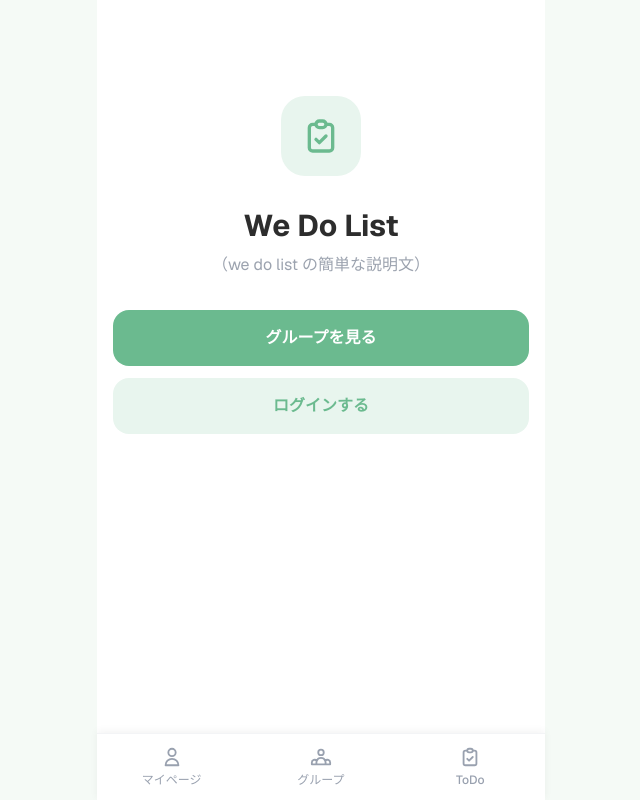
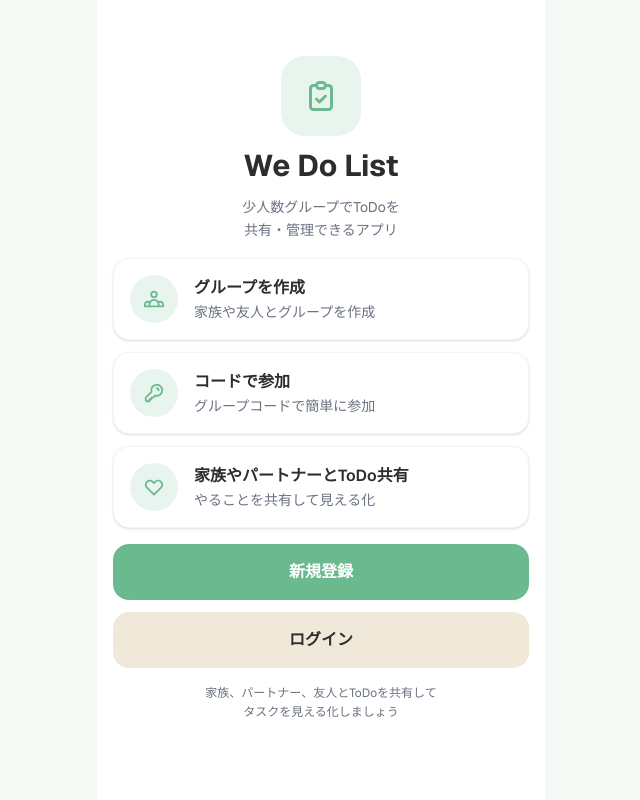
Before and after one commit to corgi-rika/we-do-list, a Next.js app: page / in a window 1280 px wide. Shown: the whole page, without its empty margins (319-959 px from the left). Built offline with nearby package versions, Linux system fonts and the light colour scheme.

Commit message:
feat: ホームページの実装

```diff
--- /dev/null
+++ b/src/app/(app)/layout.tsx
@@ -0,0 +1,19 @@
+import { Suspense } from "react";
+import FooterNav from "@/components/FooterNav";
+
+export default function AppLayout({
+  children,
+}: {
+  children: React.ReactNode;
+}) {
+  return (
+    <div className="mx-auto max-w-md min-h-screen flex flex-col bg-white">
+      <main className="flex-1 pb-20 px-4 pt-4">
+        {children}
+      </main>
+      <Suspense fallback={null}>
+        <FooterNav />
+      </Suspense>
+    </div>
+  );
+}
--- /dev/null
+++ b/src/app/(public)/layout.tsx
@@ -0,0 +1,13 @@
+export default function MarketingLayout({
+  children,
+}: {
+  children: React.ReactNode;
+}) {
+  return (
+    <div className="mx-auto max-w-md min-h-screen flex flex-col bg-white">
+      <main className="flex-1 px-4 pt-4">
+        {children}
+      </main>
+    </div>
+  );
+}
--- /dev/null
+++ b/src/app/(public)/page.tsx
@@ -0,0 +1,116 @@
+import Button from "@/components/Button";
+import FeatureCard from "@/components/FeatureCard";
+import MutedText from "@/components/MutedText";
+
+export default function Home() {
+  return (
+    <div className="flex flex-col items-center gap-4 py-10 text-center">
+      {/* ① アイコン・タイトル */}
+      <div className="flex flex-col items-center gap-3">
+        <div className="w-20 h-20 rounded-3xl bg-primary-light flex items-center justify-center">
+          <svg
+            width="36"
+            height="36"
+            fill="none"
+            viewBox="0 0 24 24"
+            stroke="#6bba8f"
+            strokeWidth={2}
+          >
+            <path
+              strokeLinecap="round"
+              strokeLinejoin="round"
+              d="M9 5H7a2 2 0 00-2 2v12a2 2 0 002 2h10a2 2 0 002-2V7a2 2 0 00-2-2h-2M9 5a2 2 0 002 2h2a2 2 0 002-2M9 5a2 2 0 012-2h2a2 2 0 012 2m-6 9l2 2 4-4"
+            />
+          </svg>
+        </div>
+        <h1 className="text-3xl font-bold text-foreground">We Do List</h1>
+        <MutedText className="leading-relaxed">
+          少人数グループでToDoを
+          <br />
+          共有・管理できるアプリ
+        </MutedText>
+      </div>
+
+      {/* ② 機能カード */}
+      <div className="flex flex-col gap-3 w-full">
+        <FeatureCard
+          icon={
+            <svg
+              width="22"
+              height="22"
+              fill="none"
+              viewBox="0 0 24 24"
+              stroke="#6bba8f"
+              strokeWidth={2}
+            >
+              <path
+                strokeLinecap="round"
+                strokeLinejoin="round"
+                d="M17 20h5v-2a3 3 0 00-5.356-1.857M17 20H7m10 0v-2c0-.656-.126-1.283-.356-1.857M7 20H2v-2a3 3 0 015.356-1.857M7 20v-2c0-.656.126-1.283.356-1.857m0 0a5.002 5.002 0 019.288 0M15 7a3 3 0 11-6 0 3 3 0 016 0z"
+              />
+            </svg>
+          }
+          title="グループを作成"
+          description="家族や友人とグループを作成"
+        />
+        <FeatureCard
+          icon={
+            <svg
+              width="22"
+              height="22"
+              fill="none"
+              viewBox="0 0 24 24"
+              stroke="#6bba8f"
+              strokeWidth={2}
+            >
+              <path
+                strokeLinecap="round"
+                strokeLinejoin="round"
+                d="M15 7a2 2 0 012 2m4 0a6 6 0 01-7.743 5.743L11 17H9v2H7v2H4a1 1 0 01-1-1v-2.586a1 1 0 01.293-.707l5.964-5.964A6 6 0 1121 9z"
+              />
+            </svg>
+          }
+          title="コードで参加"
+          description="グループコードで簡単に参加"
+        />
+        <FeatureCard
+          icon={
+            <svg
+              width="22"
+              height="22"
+              fill="none"
+              viewBox="0 0 24 24"
+              stroke="#6bba8f"
+              strokeWidth={2}
+            >
+              <path
+                strokeLinecap="round"
+                strokeLinejoin="round"
+                d="M4.318 6.318a4.5 4.5 0 000 6.364L12 20.364l7.682-7.682a4.5 4.5 0 00-6.364-6.364L12 7.636l-1.318-1.318a4.5 4.5 0 00-6.364 0z"
+              />
+            </svg>
+          }
+          title="家族やパートナーとToDo共有"
+          description="やることを共有して見える化"
+        />
+      </div>
+
+      {/* ③ ボタン */}
+      <div className="flex flex-col gap-3 w-full">
+        <Button variant="primary" fullWidth href="/signup">
+          新規登録
+        </Button>
+        <Button variant="secondary" fullWidth href="/signin">
+          ログイン
+        </Button>
+      </div>
+
+      {/* ④ フッターテキスト */}
+      <MutedText size="xs" className="leading-relaxed pb-4">
+        家族、パートナー、友人とToDoを共有して
+        <br />
+        タスクを見える化しましょう
+      </MutedText>
+    </div>
+  );
+}
--- a/src/app/globals.css
+++ b/src/app/globals.css
@@ -7,7 +7,7 @@
   --primary: #6bba8f;
   --primary-light: #e8f5ee;
   --beige: #f0e8d8;
-  --muted: #9ca3af;
+  --muted: #6b7280;
 }
 
 @theme inline {
--- a/src/app/layout.tsx
+++ b/src/app/layout.tsx
@@ -1,8 +1,6 @@
 import type { Metadata } from "next";
 import { Geist } from "next/font/google";
-import { Suspense } from "react";
 import "./globals.css";
-import FooterNav from "@/components/FooterNav";
 
 const geistSans = Geist({
   variable: "--font-geist-sans",
@@ -22,16 +20,7 @@ export default function RootLayout({
   return (
     <html lang="ja" className={`${geistSans.variable} h-full antialiased`}>
       <body className="min-h-full bg-background">
-        {/* スマホ幅を意識した中央寄せレイアウト */}
-        <div className="mx-auto max-w-md min-h-screen flex flex-col bg-white">
-          {/* メインコンテンツエリア（フッターの高さ分のpadding-bottomを確保） */}
-          <main className="flex-1 pb-20 px-4 pt-4">
-            {children}
-          </main>
-          <Suspense fallback={null}>
-            <FooterNav />
-          </Suspense>
-        </div>
+        {children}
       </body>
     </html>
   );
--- a/src/app/page.tsx
+++ /dev/null
@@ -1,36 +0,0 @@
-export default function Home() {
-  return (
-    <div className="flex flex-col items-center justify-center gap-8 py-20 text-center">
-      {/* アプリアイコン */}
-      <div className="w-20 h-20 rounded-3xl bg-primary-light flex items-center justify-center">
-        <svg width="40" height="40" fill="none" viewBox="0 0 24 24" stroke="#6bba8f" strokeWidth={2}>
-          <path strokeLinecap="round" strokeLinejoin="round" d="M9 5H7a2 2 0 00-2 2v12a2 2 0 002 2h10a2 2 0 002-2V7a2 2 0 00-2-2h-2M9 5a2 2 0 002 2h2a2 2 0 002-2M9 5a2 2 0 012-2h2a2 2 0 012 2m-6 9l2 2 4-4" />
-        </svg>
-      </div>
-
-      {/* タイトル・説明 */}
-      <div className="flex flex-col items-center gap-2">
-        <h1 className="text-3xl font-bold text-foreground">We Do List</h1>
-        <p className="text-base text-muted leading-relaxed">
-          （we do list の簡単な説明文）
-        </p>
-      </div>
-
-      {/* ナビゲーションボタン（仮） */}
-      <div className="flex flex-col gap-3 w-full">
-        <a
-          href="/groups"
-          className="w-full py-4 px-6 bg-primary text-white text-base font-semibold rounded-2xl text-center transition-opacity hover:opacity-90"
-        >
-          グループを見る
-        </a>
-        <a
-          href="/signin"
-          className="w-full py-4 px-6 bg-primary-light text-primary text-base font-semibold rounded-2xl text-center transition-opacity hover:opacity-90"
-        >
-          ログインする
-        </a>
-      </div>
-    </div>
-  );
-}
```
